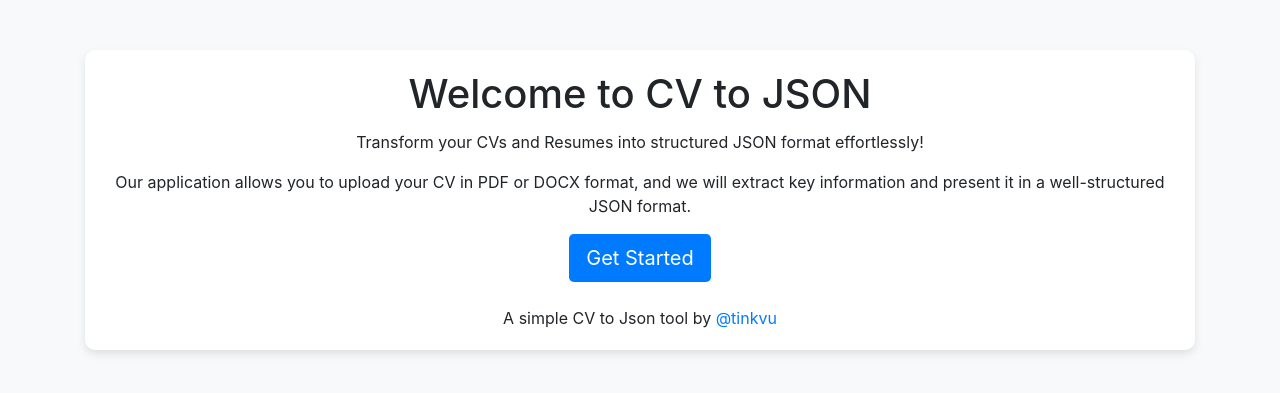
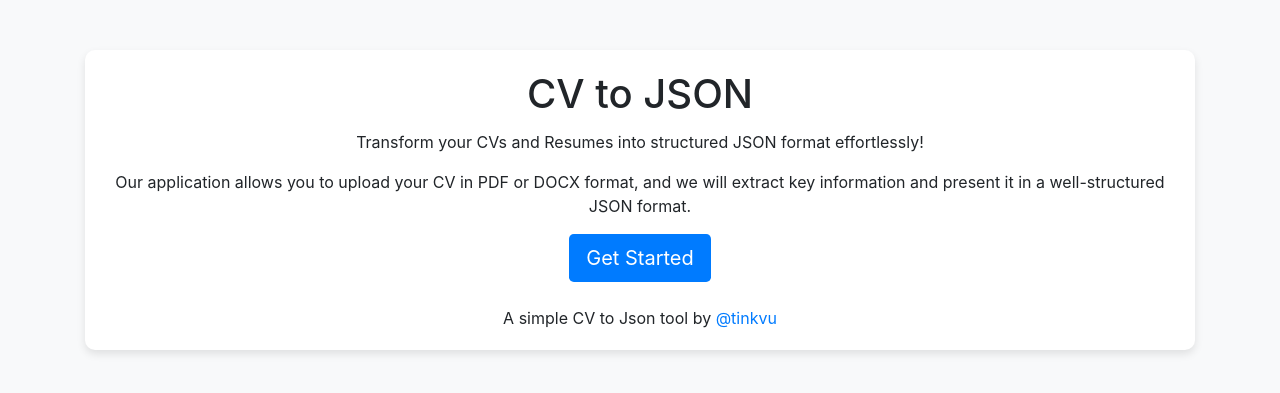
Before and after one commit to tinkvu/cv-to-json, a Flask app: page / in a window 1280 px wide. Shown: the top 393 px of the page. Run offline with Flask 3, Linux system fonts and the light colour scheme; some libraries are stand-ins or nearby versions.

Commit message:
Update landing.html

```diff
--- a/templates/landing.html
+++ b/templates/landing.html
@@ -27,7 +27,7 @@
     <div class="container">
         <div class="card">
             <div class="card-body">
-                <h1 class="card-title text-center">Welcome to CV to JSON</h1>
+                <h1 class="card-title text-center">CV to JSON</h1>
                 <p class="text-center">Transform your CVs and Resumes into structured JSON format effortlessly!</p>
                 <p class="text-center">Our application allows you to upload your CV in PDF or DOCX format, and we will extract key information and present it in a well-structured JSON format.</p>
                 <div class="text-center">
```
